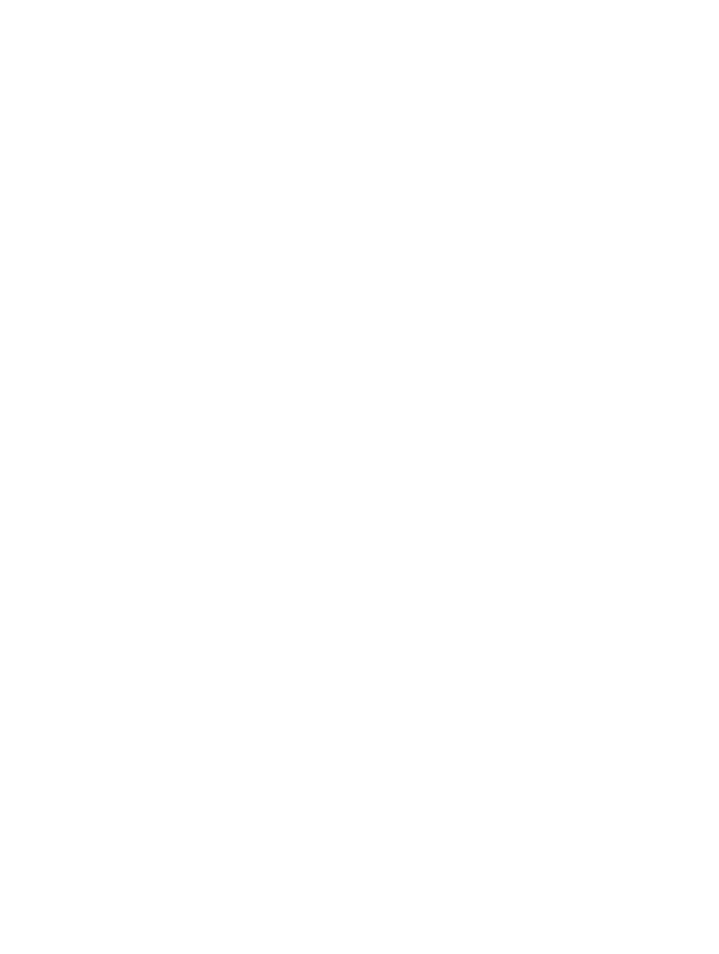
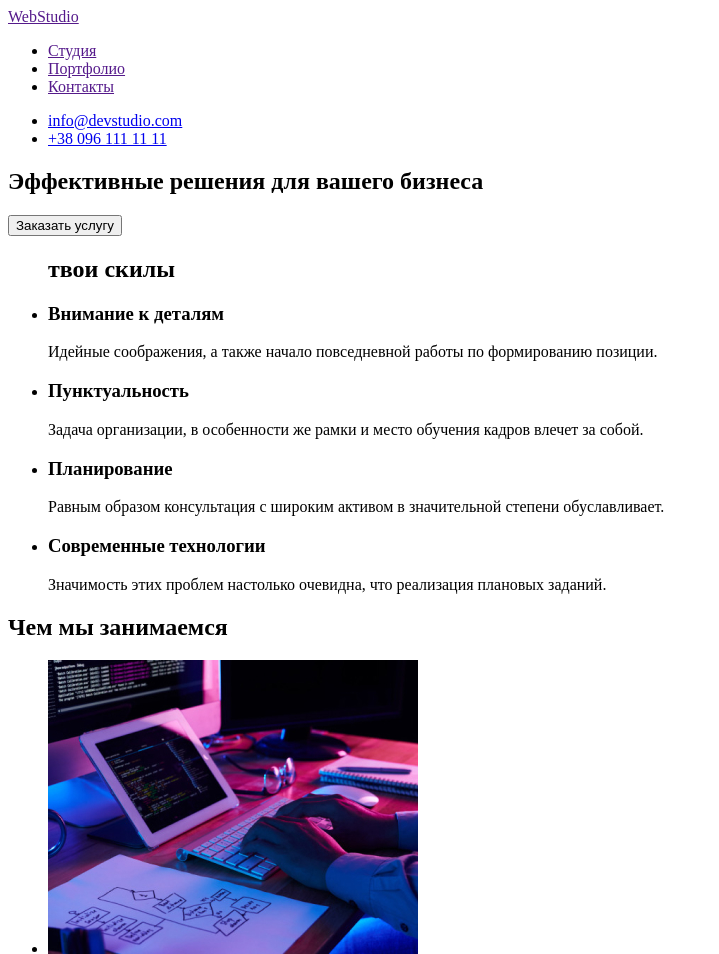
Before and after one commit to Mike123729/goit-markup-hw-01, a plain HTML site: page index.html in a window 1280 px wide. Shown: the top 954 px of the page, without its empty margins (0-719 px from the left). Before the commit the page ends 800 px from the top, so only its background shows below. Drawn offline with Linux system fonts and the light colour scheme.

Commit message:
add info to index.html + images

```diff
--- a/index.html
+++ b/index.html
@@ -1,12 +1,88 @@
 <!DOCTYPE html>
 <html lang="en">
-<head>
-    <meta charset="UTF-8">
-    <meta http-equiv="X-UA-Compatible" content="IE=edge">
-    <meta name="viewport" content="width=device-width, initial-scale=1.0">
+  <head>
+    <meta charset="UTF-8" />
+    <meta http-equiv="X-UA-Compatible" content="IE=edge" />
+    <meta name="viewport" content="width=device-width, initial-scale=1.0" />
     <title>Document</title>
-</head>
-<body>
-
-</body>
+  </head>
+  <body>
+    <header>
+      <nav>
+        <!-- logo -->
+        <a href="">WebStudio</a>
+        <!-- navigation to other pages -->
+        <ul>
+          <li><a href="">Студия</a></li>
+          <li><a href="">Портфолио</a></li>
+          <li><a href="">Контакты</a></li>
+        </ul>
+      </nav>
+      <!-- contacts -->
+      <ul>
+        <li><a href="mailto:info@devstudio.com">info@devstudio.com</a></li>
+        <li><a href="tel:+380961111111">+38 096 111 11 11</a></li>
+      </ul>
+    </header>
+    <!-- section 1 -->
+    <div>
+      <section>
+        <h1>Эффективные решения для вашего бизнеса</h1>
+        <button type="button">Заказать услугу</button>
+      </section>
+    </div>
+    <!-- section  2 -->
+    <section>
+      <ul>
+        <h2>твои скилы</h2>
+        <li>
+          <h3>Внимание к деталям</h3>
+          <p>
+            Идейные соображения, а также начало повседневной работы по
+            формированию позиции.
+          </p>
+        </li>
+        <li>
+          <h3>Пунктуальность</h3>
+          <p>
+            Задача организации, в особенности же рамки и место обучения кадров
+            влечет за собой.
+          </p>
+        </li>
+        <li>
+          <h3>Планирование</h3>
+          <p>
+            Равным образом консультация с широким активом в значительной степени
+            обуславливает.
+          </p>
+        </li>
+        <li>
+          <h3>Современные технологии</h3>
+          <p>
+            Значимость этих проблем настолько очевидна, что реализация плановых
+            заданий.
+          </p>
+        </li>
+      </ul>
+    </section>
+    <!-- section 3 -->
+    <section>
+      <h2>Чем мы занимаемся</h2>
+      <ul>
+        <li>
+          <img src="./images/box 1.jpg" alt="програмирование" width="370px" />
+        </li>
+        <li>
+          <img src="./images/box 2.jpg" alt="тестирование" width="370px" />
+        </li>
+        <li>
+          <img
+            src="./images/box 3.jpg"
+            alt="графический дизайн"
+            width="370px"
+          />
+        </li>
+      </ul>
+    </section>
+  </body>
 </html>
```
Also changed, not shown: images/WebStudio.svg (added), images/box 1.jpg (added), images/box 2.jpg (added), images/box 3.jpg (added).
